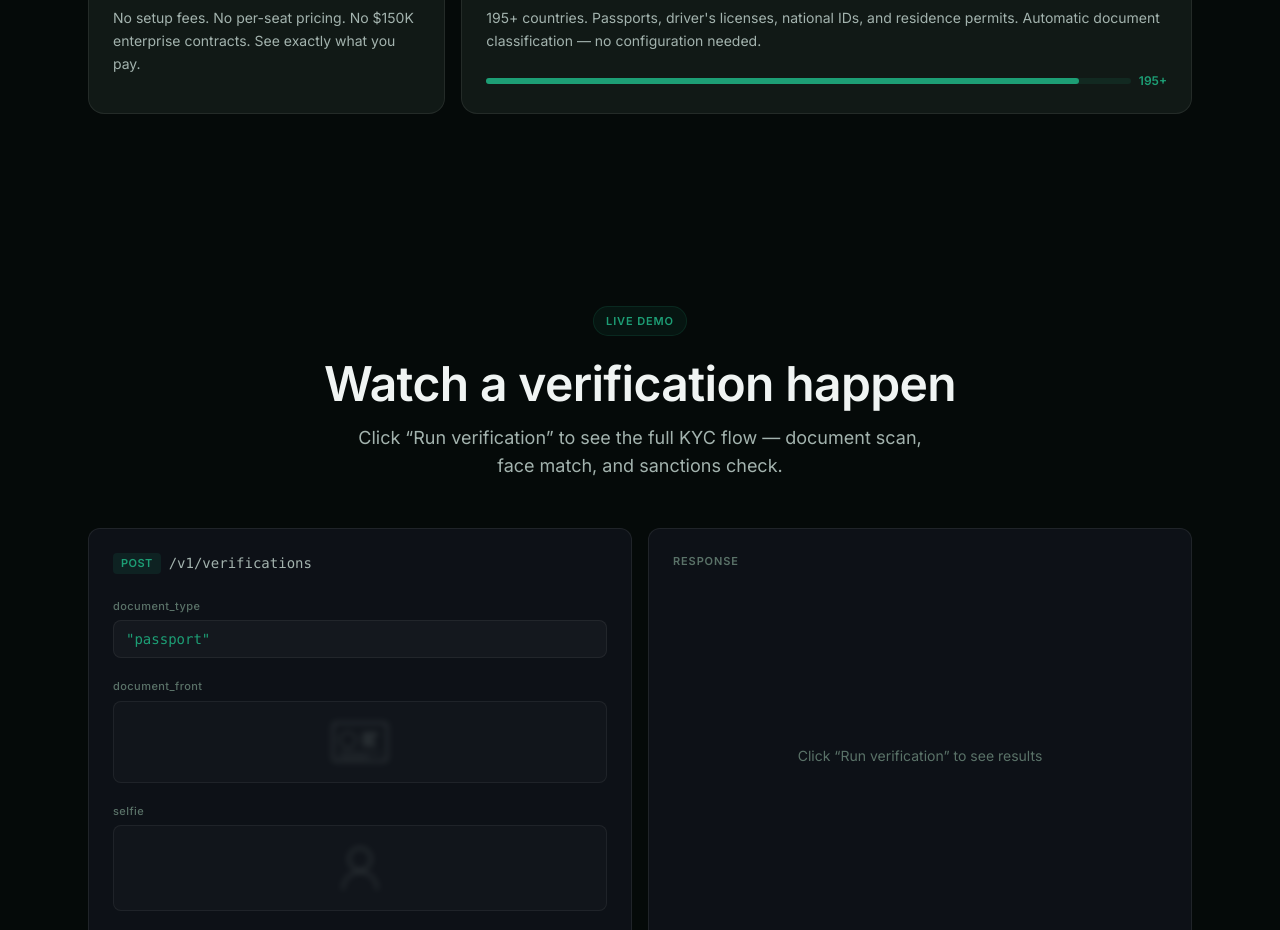
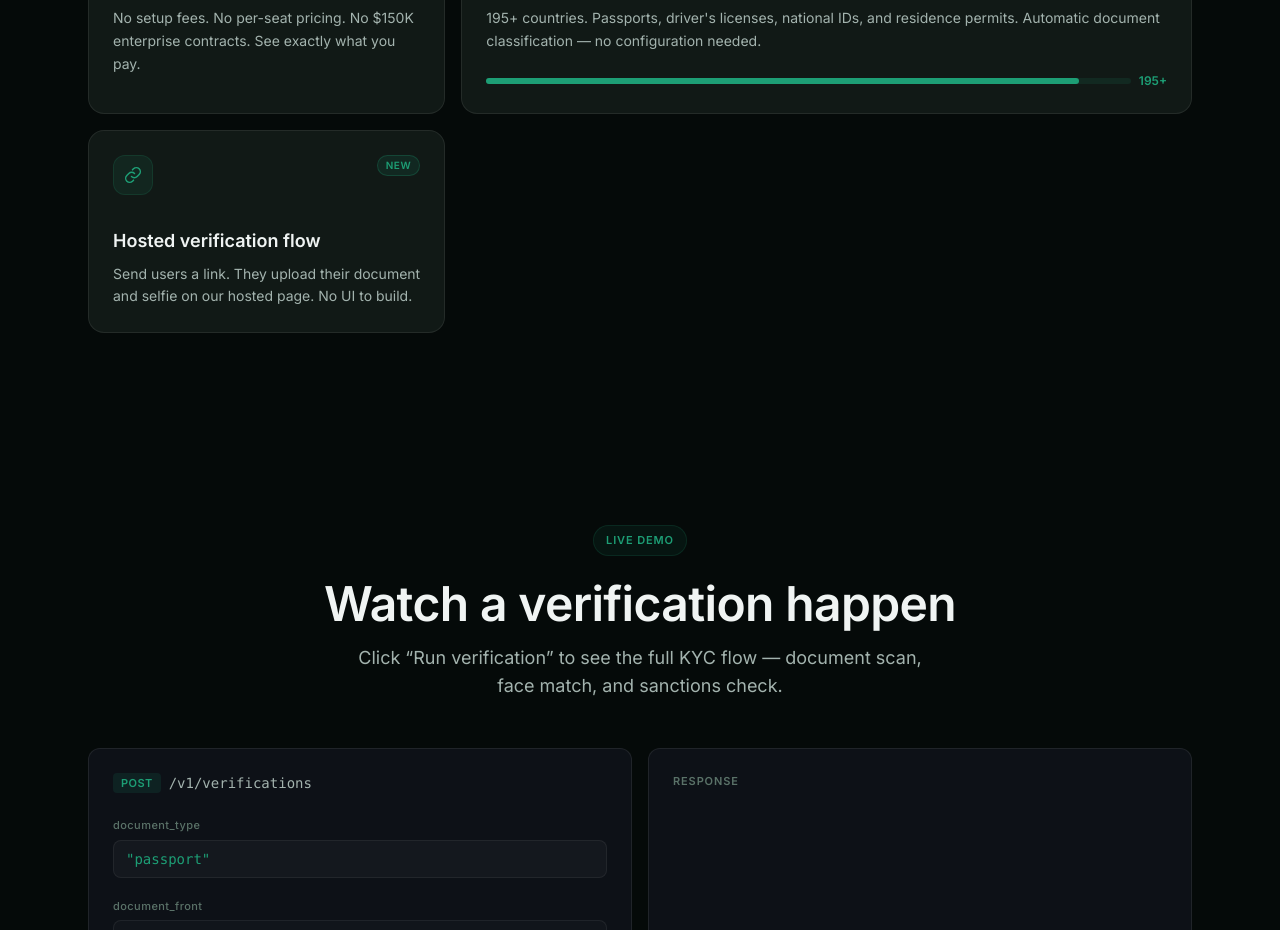
Before and after one commit to veridianapi/veridian-web, a Next.js app: page / in a window 1280 px wide. Shown: the part 1940-2870 px from the top of the page. Built offline with nearby package versions, Linux system fonts and the light colour scheme.

Commit message:
feat: hosted verification flow feature card

```diff
--- a/app/components/LandingPage.tsx
+++ b/app/components/LandingPage.tsx
@@ -797,7 +797,7 @@ function BentoFeaturesSection() {
           </div>
         </BentoCard>
 
-        {/* Row 3: Pricing + Global */}
+        {/* Row 3: Pricing + Global + Hosted flow */}
         <BentoCard delay={0.2}>
           <CardIcon>
             <svg width="18" height="18" viewBox="0 0 18 18" fill="none">
@@ -835,6 +835,32 @@ function BentoFeaturesSection() {
             </div>
             <span className="text-xs font-semibold" style={{ color: 'var(--brand)' }}>195+</span>
           </div>
+        </BentoCard>
+
+        <BentoCard delay={0.3}>
+          <div className="flex items-start justify-between mb-4">
+            <CardIcon>
+              <svg width="18" height="18" viewBox="0 0 18 18" fill="none">
+                <path d="M7.5 10.5a4 4 0 0 0 5.657 0l2-2a4 4 0 0 0-5.657-5.657l-1 1" stroke="currentColor" strokeWidth="1.5" strokeLinecap="round" />
+                <path d="M10.5 7.5a4 4 0 0 0-5.657 0l-2 2a4 4 0 0 0 5.657 5.657l1-1" stroke="currentColor" strokeWidth="1.5" strokeLinecap="round" />
+              </svg>
+            </CardIcon>
+            <span
+              className="text-[10px] font-semibold uppercase px-2 py-0.5 rounded-full"
+              style={{
+                backgroundColor: 'rgba(29, 158, 117, 0.12)',
+                border: '1px solid rgba(29, 158, 117, 0.25)',
+                color: '#1d9e75',
+                letterSpacing: '0.06em',
+              }}
+            >
+              New
+            </span>
+          </div>
+          <h3 className="text-lg font-semibold mb-2" style={{ color: '#f0f4f3' }}>Hosted verification flow</h3>
+          <p className="text-sm leading-relaxed" style={{ color: '#a3b3ae' }}>
+            Send users a link. They upload their document and selfie on our hosted page. No UI to build.
+          </p>
         </BentoCard>
       </motion.div>
     </section>
```
